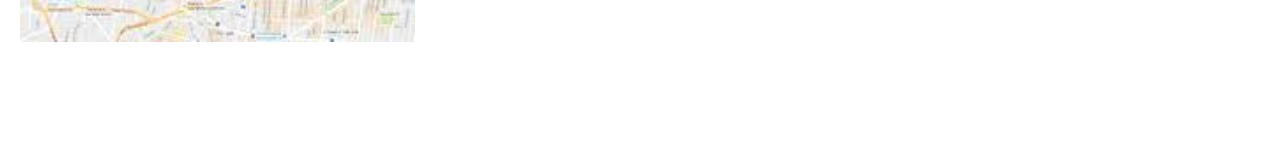
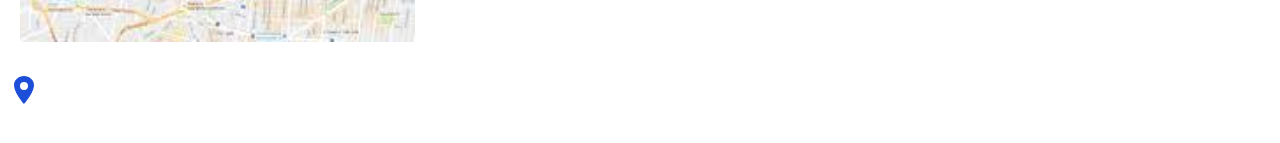
Before and after one commit to Richson-Tech/org, a Next.js app: page /contact in a window 1280 px wide. Shown: the part 597-740 px from the top of the page. Built offline with nearby package versions, Linux system fonts and the light colour scheme.

Commit message:
new commits added

```diff
--- a/src/app/contact/page.jsx
+++ b/src/app/contact/page.jsx
@@ -1,5 +1,6 @@
 import Maps from '@/components/Maps'
 import React from 'react'
+import { IoLocationSharp } from "react-icons/io5";
 
 const page = () => {
   return (
@@ -10,6 +11,9 @@ const page = () => {
         </h2>
         <Maps/>
       </div>
+      <div className='flex flex-col'>
+      <IoLocationSharp className="text-blue-700 pl-2" size="2.5rem" />
+      </div>
 
     </div>
   )
```
